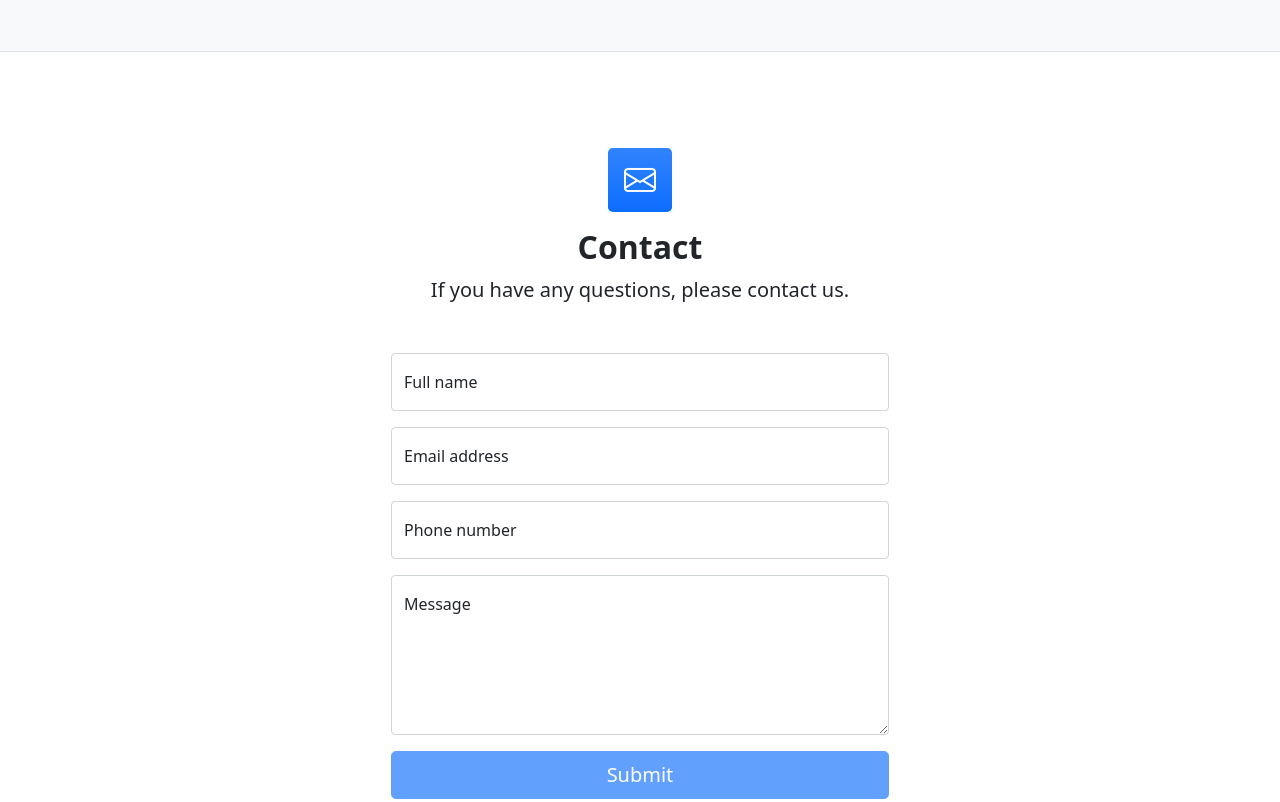
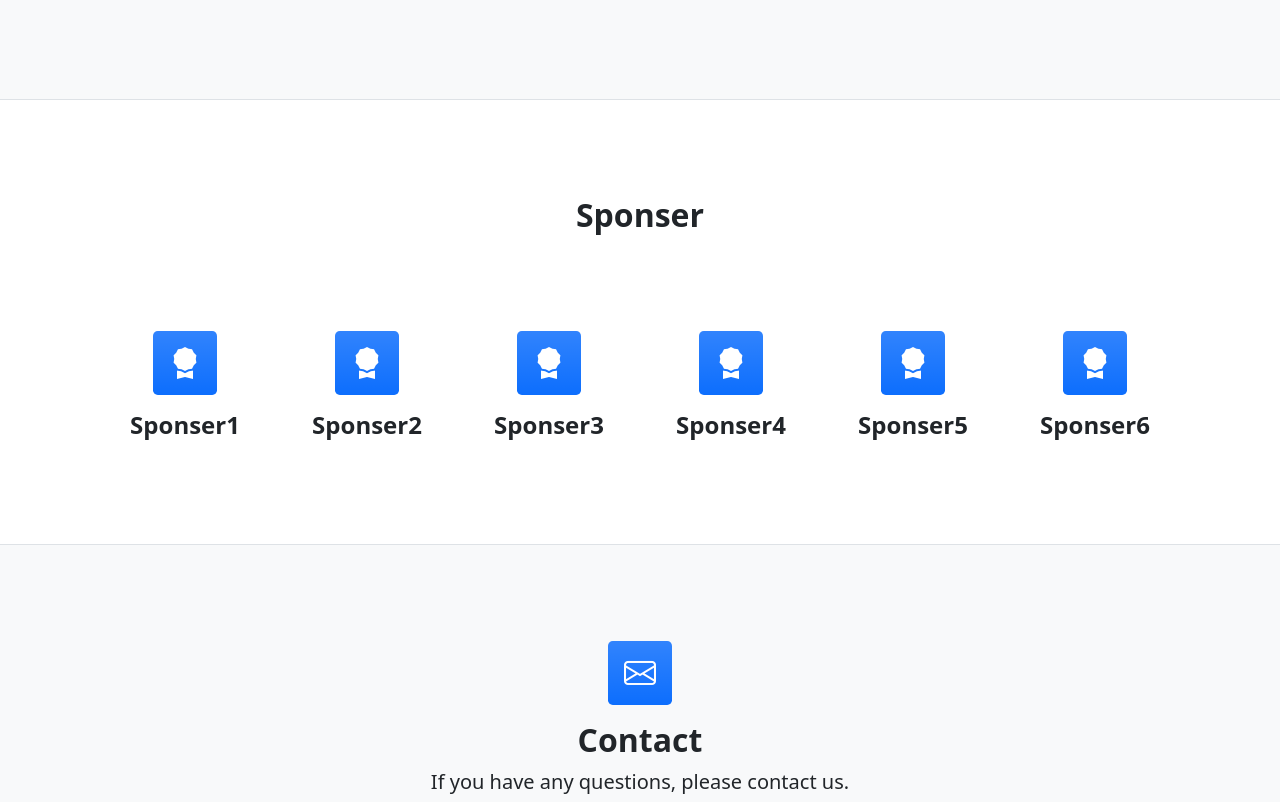
Before and after one commit to s1280148/SE01_WebEngineering_Exercise2, a plain HTML site: page index.html in a window 1280 px wide. Shown: the part 1678-2480 px from the top of the page. Drawn offline with nearby package versions, Linux system fonts and the light colour scheme.

Commit message:
Slight modification.

```diff
--- a/index.html
+++ b/index.html
@@ -23,6 +23,7 @@
                         <li class="nav-item"><a class="nav-link" aria-current="page" href="#!">Home</a></li>
                         <li class="nav-item"><a class="nav-link" href="#importantDate">Important Date</a></li>
                         <li class="nav-item"><a class="nav-link" href="#location">Location</a></li>
+                        <li class="nav-item"><a class="nav-link" href="#sponser">Sponser</a></li>
                         <li class="nav-item"><a class="nav-link" href="#contactForm">Contact</a></li>
                     </ul>
                 </div>
@@ -48,7 +49,7 @@
                 <div class="text-center mb-5">
                     <h2 class="fw-bolder">Important Date</h2>
                 </div>
-                <div class="row gx-5">
+                <div class="row gx-5 pt-5">
                     <div class="col-lg-4 mb-5 mb-lg-0">
                         <div class="feature bg-primary bg-gradient text-white rounded-3 mb-3"><i class="bi bi-calendar-check"></i></div>
                         <h2 class="h4 fw-bolder">July 14</h2>
@@ -77,8 +78,43 @@
                 </div>
             </div>
         </section>
+        <!-- Sponser section-->
+        <section class="py-5 border-bottom" id="sponser">
+            <div class="container px-5 my-5">
+                <div class="text-center mb-5">
+                    <h2 class="fw-bolder">Sponser</h2>
+                </div>
+                <div class="row text-center gx-5 pt-5">
+                    <div class="col-lg-2 mb-5 mb-lg-0">
+                        <div class="feature bg-primary bg-gradient text-white rounded-3 mb-3"><i class="bi bi-award-fill"></i></div>
+                        <h2 class="h4 fw-bolder">Sponser1</h2>
+                    </div>
+                    <div class="col-lg-2 mb-5 mb-lg-0">
+                        <div class="feature bg-primary bg-gradient text-white rounded-3 mb-3"><i class="bi bi-award-fill"></i></div>
+                        <h2 class="h4 fw-bolder">Sponser2</h2>
+                    </div>
+                    <div class="col-lg-2 mb-5 mb-lg-0">
+                        <div class="feature bg-primary bg-gradient text-white rounded-3 mb-3"><i class="bi bi-award-fill"></i></div>
+                        <h2 class="h4 fw-bolder">Sponser3</h2>
+                    </div>
+                    <div class="col-lg-2 mb-lg-0">
+                        <div class="feature bg-primary bg-gradient text-white rounded-3 mb-3"><i class="bi bi-award-fill"></i></div>
+                        <h2 class="h4 fw-bolder">Sponser4</h2>
+                    </div>
+                    <div class="col-lg-2">
+                        <div class="feature bg-primary bg-gradient text-white rounded-3 mb-3"><i class="bi bi-award-fill"></i></div>
+                        <h2 class="h4 fw-bolder">Sponser5</h2>
+                    </div>
+                    <div class="col-lg-2 mb-lg-0">
+                        <div class="feature bg-primary bg-gradient text-white rounded-3 mb-3"><i class="bi bi-award-fill"></i></div>
+                        <h2 class="h4 fw-bolder">Sponser6</h2>
+                    </div>
+
+                </div>
+            </div>
+        </section>
         <!-- Contact section-->
-        <section class="py-5">
+        <section class="py-5 bg-light">
             <div class="container px-5 my-5 px-5">
                 <div class="text-center mb-5">
                     <div class="feature bg-primary bg-gradient text-white rounded-3 mb-3"><i class="bi bi-envelope"></i></div>
```
